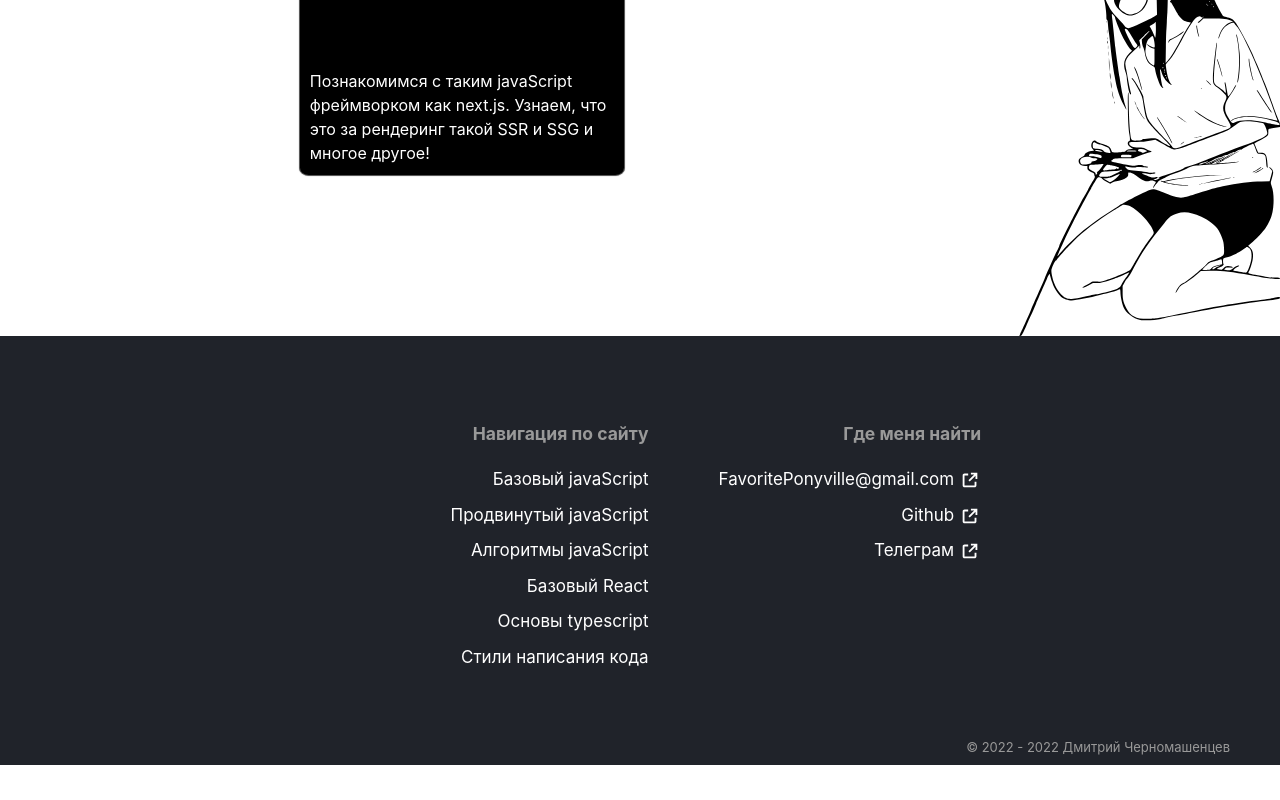
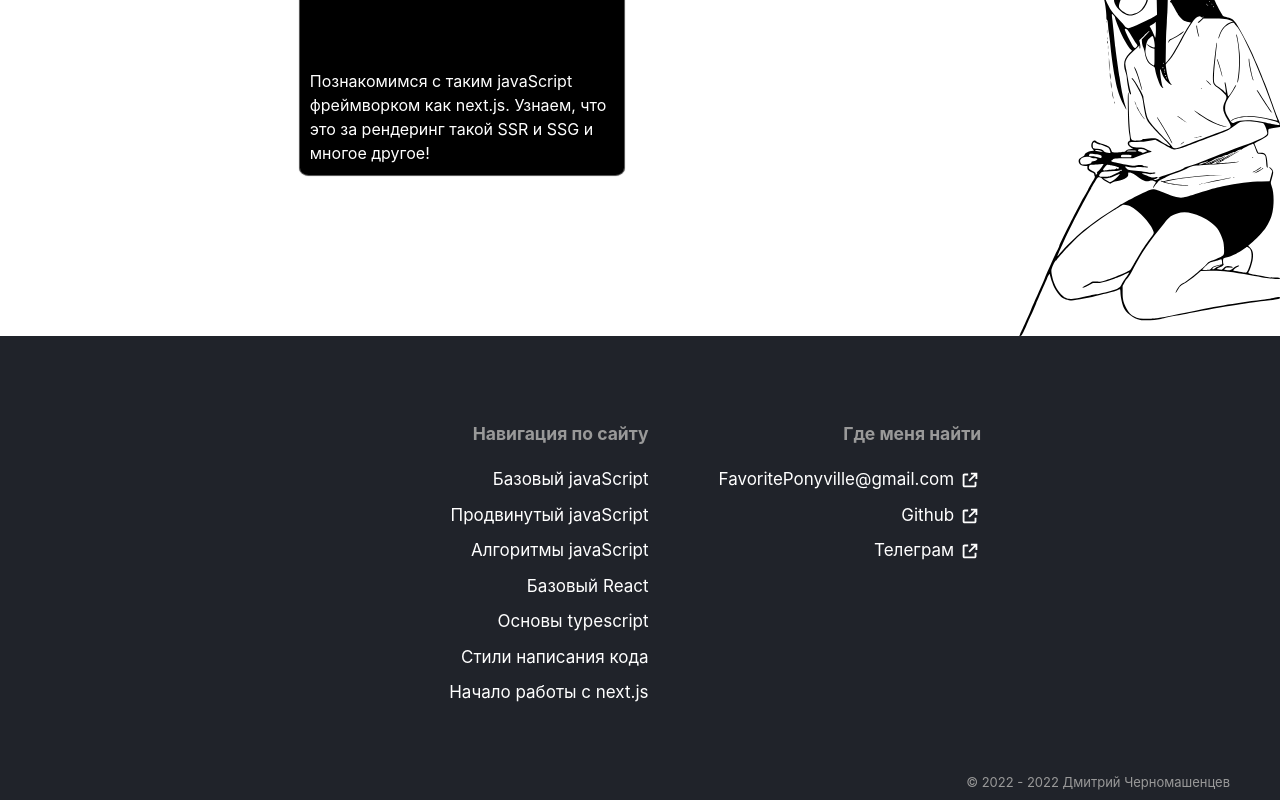
Before and after one commit to Aquariids/Disco-code, a Next.js app: page / in a window 1280 px wide. Shown: the part 1619-2419 px from the top of the page. Before the commit the page ends 2384 px from the top, so only its background shows below. Built offline with nearby package versions, Linux system fonts and the light colour scheme.

Commit message:
add links for nextjs

```diff
--- a/src/Components/FooterMenu/FooterMenu.tsx
+++ b/src/Components/FooterMenu/FooterMenu.tsx
@@ -28,6 +28,8 @@ const FooterMenu = ({ ...props }: FooterProps): JSX.Element => {
                             <li className={s.footer_item}><Link href={'/react/basicreact/ReactSinglePageApp'}> Базовый React </Link></li>
                             <li className={s.footer_item}><Link href={'/ts/basicts/installation'}>Основы typescript</Link></li>
                             <li className={s.footer_item}><Link href={'/paradigms/style/imperativeAndDeclarative'}>Стили написания кода</Link></li>
+                            <li className={s.footer_item}><Link href={'/nextjs/basicnextjs/createNextApp'}>Начало работы с next.js</Link></li>
+
                         </ul>
                     </div>
 
--- a/src/Components/HeaderMenu/HeaderMenu.tsx
+++ b/src/Components/HeaderMenu/HeaderMenu.tsx
@@ -47,7 +47,7 @@ const HeaderMenu = ({ ...props }: HeaderProps): JSX.Element => {
                             <li><Link href={'/react'}><span className={s.react}>React</span></Link></li>
                             <li><Link href={'/ts'}><span className={s.ts}>TypeScript</span></Link></li>
                             <li><Link href={'/paradigms'}><span className={s.mainLinks}>Парадигмы</span></Link></li>
-                            {/* <li className={s.links}><Link href={'/next'}><span className={s.next}>Next.js</span></Link></li> */}
+                            <li className={s.links}><Link href={'/nextjs'}><span className={s.next}>Next.js</span></Link></li>
 
                         </ul>
                     </div>
--- a/src/Components/SidebarMenu/SidebarMenu.module.css
+++ b/src/Components/SidebarMenu/SidebarMenu.module.css
@@ -11,6 +11,7 @@
 	overflow-y: auto;
 	overflow-x:hidden;
 	scrollbar-width: none;
+	scroll-behavior:smooth;
 
 }
 
```
